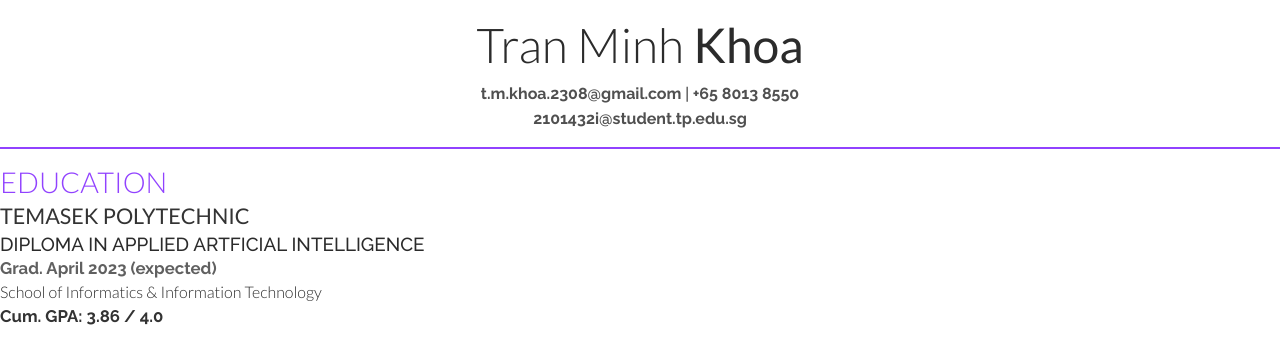
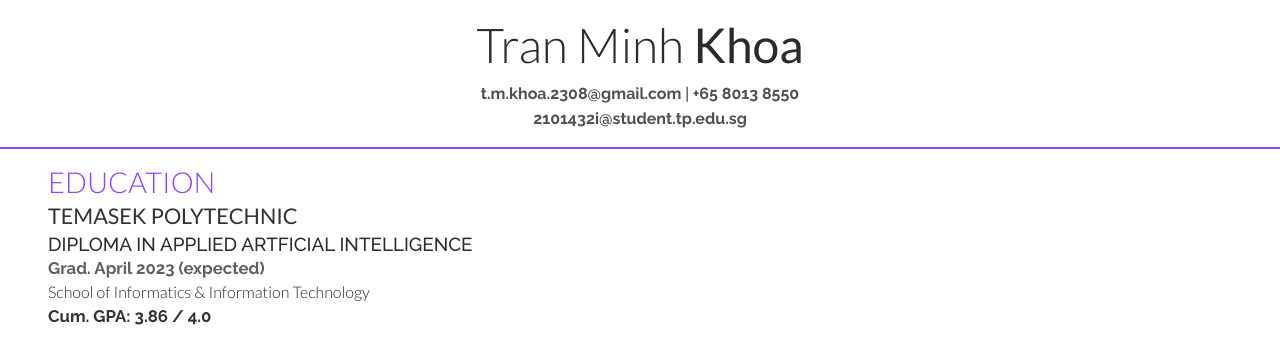
Before and after one commit to TMK04/resume, a React (Create React App) app: page / in a window 1280 px wide. Shown: the top 364 px of the page. Built offline with nearby package versions, Linux system fonts and the light colour scheme.

Commit message:
feat: add horizontal margins to content

```diff
--- a/src/App.tsx
+++ b/src/App.tsx
@@ -21,6 +21,7 @@ function App() {
         </div>
       </header>
       <Separator />
+      <main className="mx-5">
         <Section h2_props={{ children: "Education" }}>
           <H3>Temasek Polytechnic</H3>
           <H4>Diploma in Applied Artficial Intelligence</H4>
@@ -28,6 +29,7 @@ function App() {
           School of Informatics & Information Technology
           <H5 className="text-accent">Cum. GPA: 3.86 / 4.0</H5>
         </Section>
+      </main>
     </div>
   );
 }
```
Lines whose indentation alone changed are shown as unchanged.
